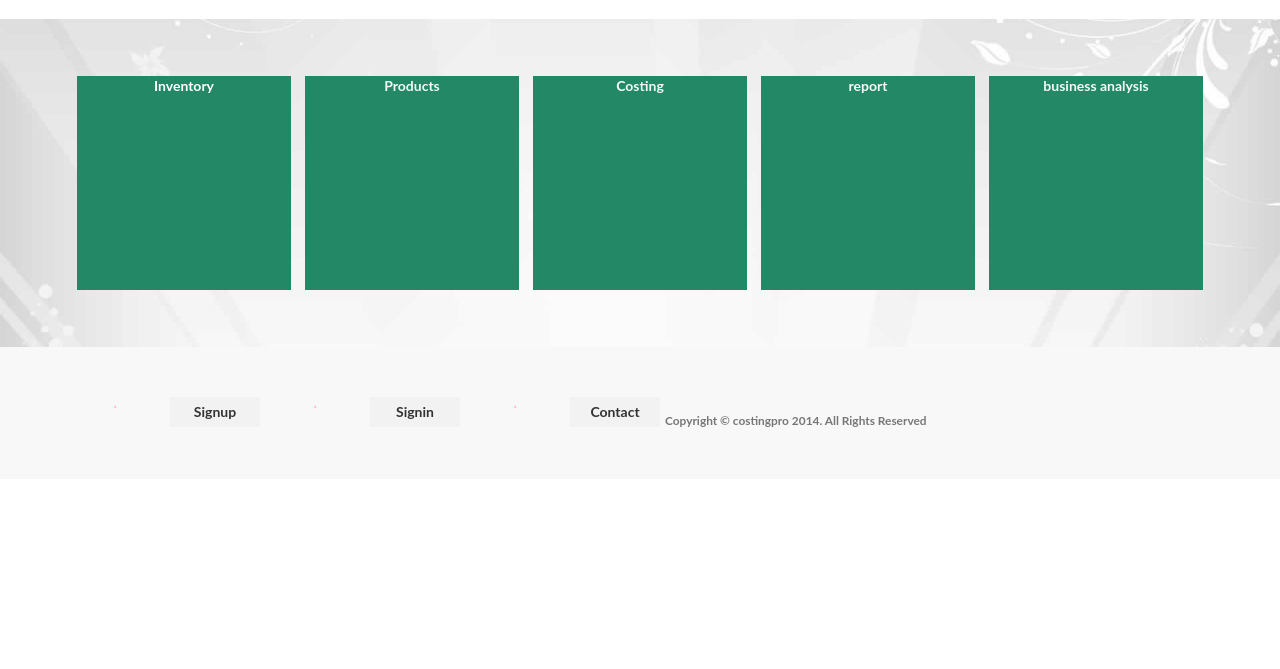
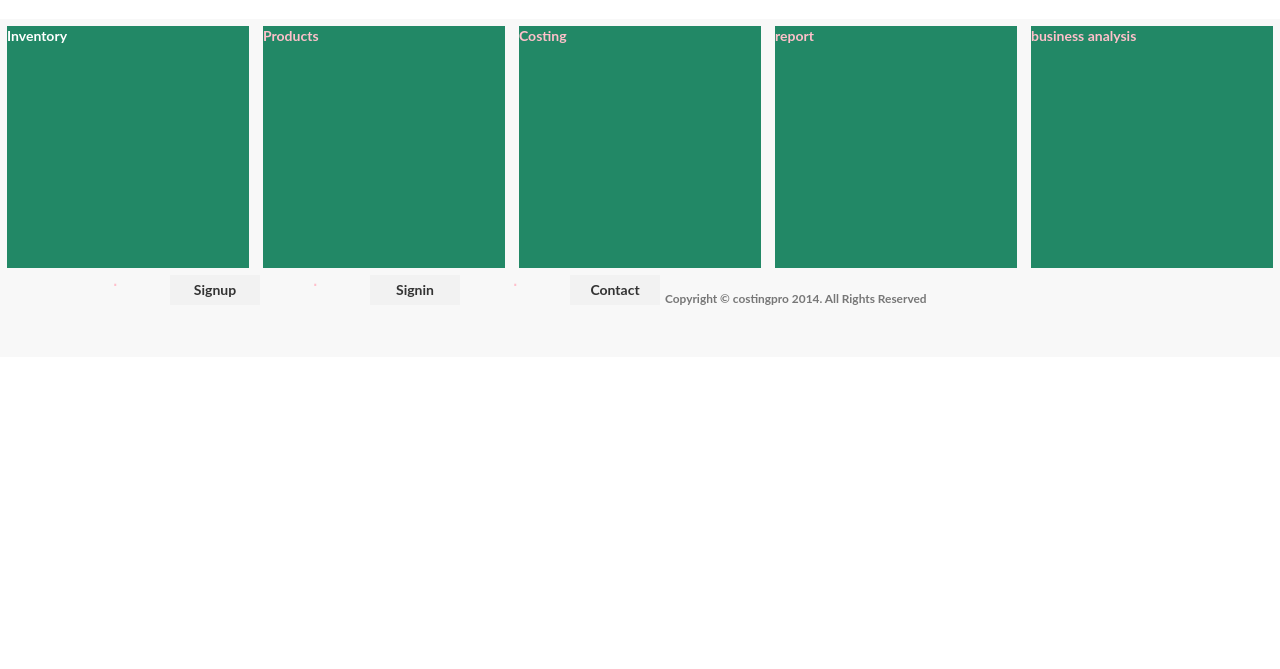
Before and after one commit to EmilyK/costing-pro, a Django app: template dashboard/templates/dashboard/menu.html in a window 1280 px wide. Shown: the part 51-720 px from the top of the page. Run offline with Django 3.2, Linux system fonts and the light colour scheme; the template is opened without the code that fills it, so the values that code supplies are empty; parts of the project's set-up code (start-up, migrations or seed data) failed here and were passed over; some libraries are stand-ins or nearby versions.

Commit message:
changes to the menu

```diff
--- a/dashboard/static/css/landing-page.css
+++ b/dashboard/static/css/landing-page.css
@@ -32,15 +32,6 @@ h6 {
     text-align: center;
     color: #f8f8f8;
     background: url(../img/intro-bg.jpg) no-repeat center center;
-    background-size: cover;
-}
-
-.menu-image {
-    padding-top: 50px; /* If you're making other pages, make sure there is 50px of padding to make sure the navbar doesn't overlap content! */
-    padding-bottom: 50px;
-    text-align: center;
-    color: #f8f8f8;
-    background: url(../img/index.jpg) no-repeat center center;
     background-size: cover;
 }
 
--- a/dashboard/templates/dashboard/menu.html
+++ b/dashboard/templates/dashboard/menu.html
@@ -36,13 +36,6 @@ body {
 }
 
 </style>
- <div class="menu-image">
-
-        <div class="container">
-
-            <div class="row">
-                <div class="col-lg-12">
-
   <div class="tile">
     <a href="{% url  'business_profiles' %}">
     <div class = content>
@@ -75,8 +68,5 @@ body {
     business analysis
     </div>
   </div>
-                </div>
-            </div>
-       </div>
- </div>
+
 {% endblock %}
```
Also changed, not shown: dashboard/templates/dashboard/business_profile_list.html (indentation only). Lines whose indentation alone changed are shown as unchanged.
